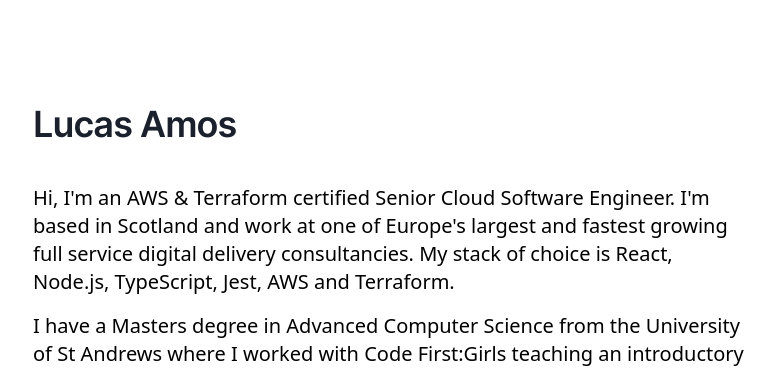
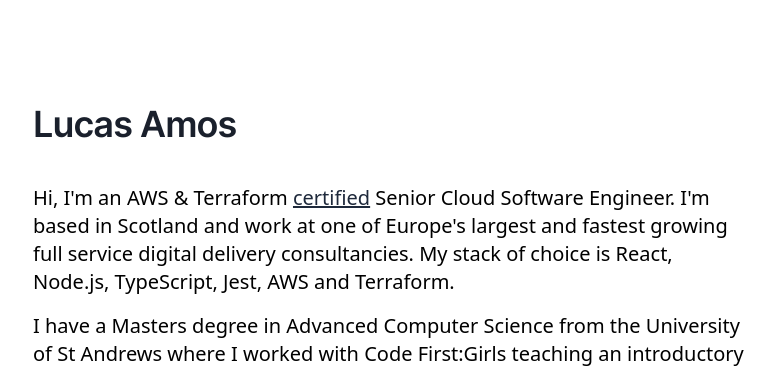
Before and after one commit to LucasAmos/lucasamos.dev-next, a Next.js app: page / in a window 1280 px wide. Shown: the top 368 px of the page, without its empty margins (247-1022 px from the left). Built offline with nearby package versions, Linux system fonts and the light colour scheme.

Commit message:
Update index.js

```diff
--- a/pages/index.js
+++ b/pages/index.js
@@ -39,11 +39,18 @@
         </div>
         <div>
           <p className="pb-4 text-xl">
-            Hi, I'm an AWS & Terraform certified Senior Cloud Software Engineer.
-            I'm based in Scotland and work at one of Europe's largest and
-            fastest growing full service digital delivery consultancies. My
-            stack of choice is React, Node.js, TypeScript, Jest, AWS and
-            Terraform.
+            Hi, I'm an AWS & Terraform{" "}
+            <a
+              className="underline text-slate-800 hover:text-slate-500 hover:cursor-pointer"
+              href="https://www.credly.com/users/lucas-amos.8e6fff20/badges"
+              target="_blank"
+            >
+              certified
+            </a>{" "}
+            Senior Cloud Software Engineer. I'm based in Scotland and work at
+            one of Europe's largest and fastest growing full service digital
+            delivery consultancies. My stack of choice is React, Node.js,
+            TypeScript, Jest, AWS and Terraform.
           </p>
           <p className="pb-2  text-xl">
             I have a Masters degree in Advanced Computer Science from the
```
